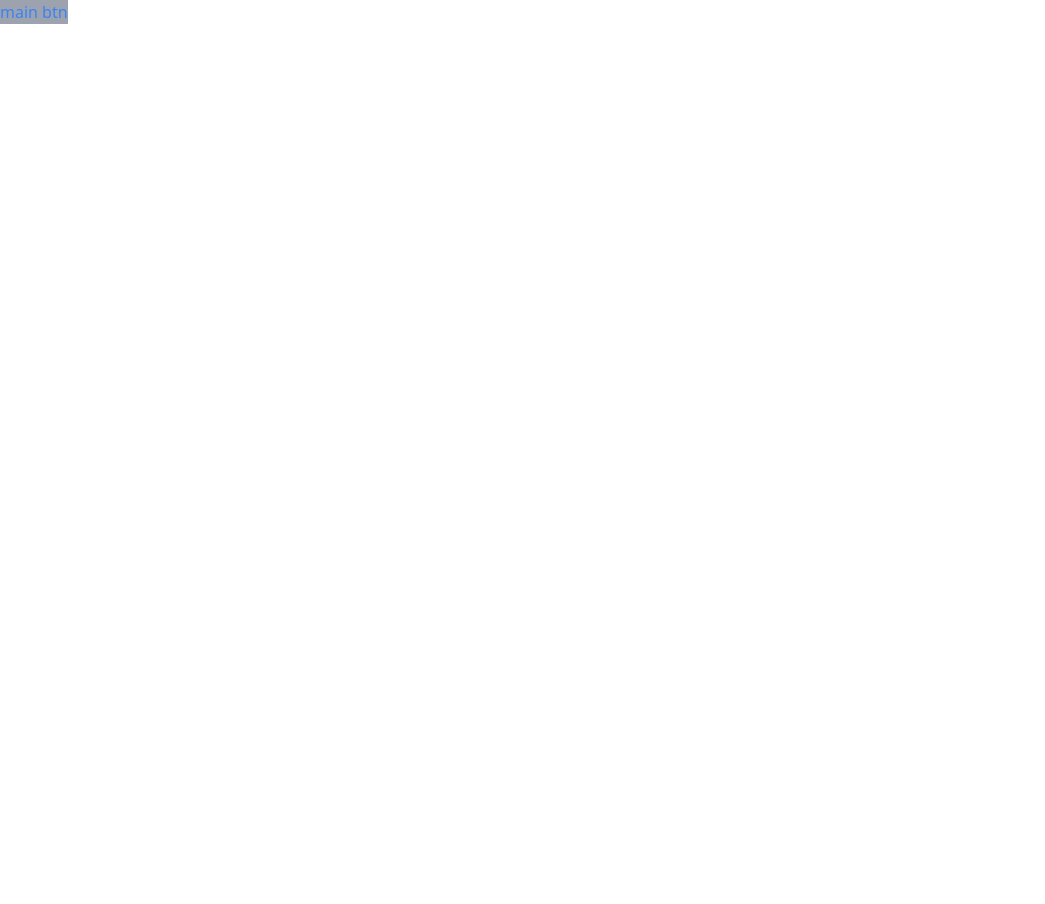
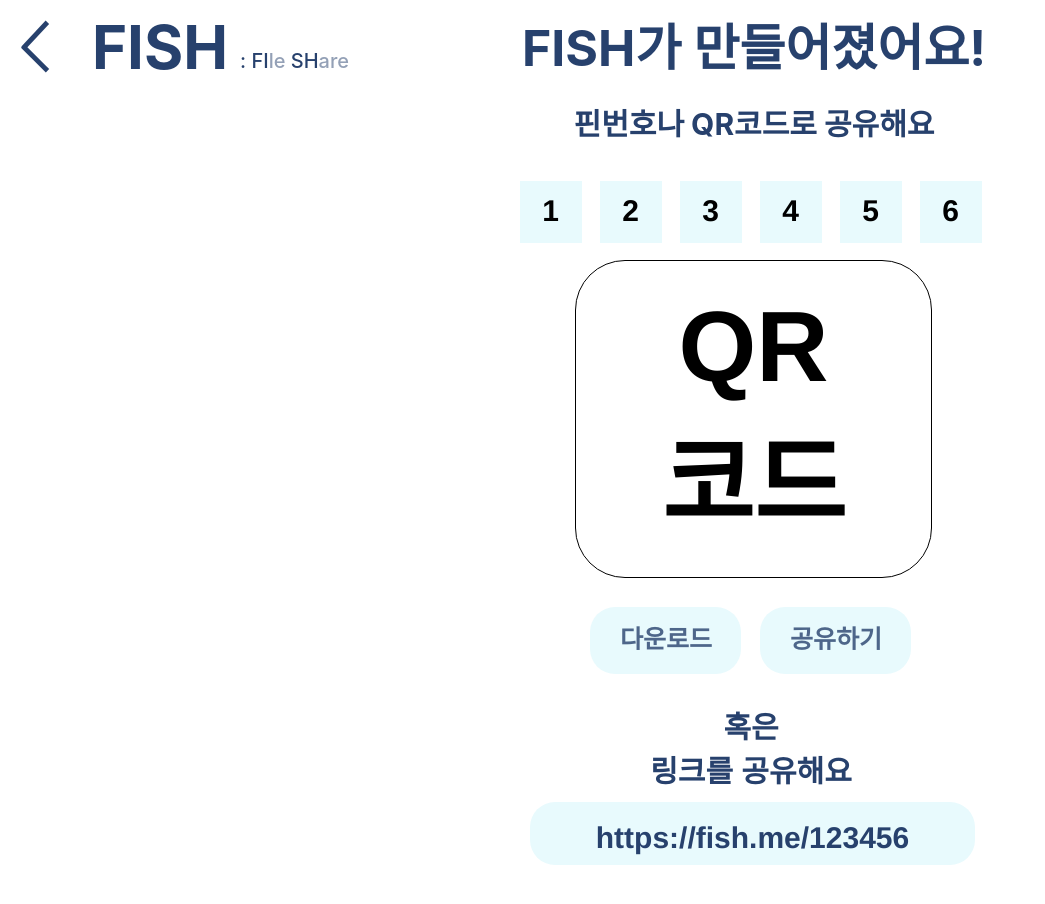
Before and after one commit to ye-one222/fish, a React (Create React App) app in the folder front-end/: page / in a window 1280 px wide. Shown: the top 904 px of the page, without its empty margins (0-1045 px from the left). Before the commit the page ends 800 px from the top, so only its background shows below. Built offline with nearby package versions, Linux system fonts and the light colour scheme; the HTML template or start-up script is replaced by a standard one.

Commit message:
C:/Program Files/Git/upload/{pin} 1차 ui 완성

```diff
--- a/front-end/src/App.js
+++ b/front-end/src/App.js
@@ -1,15 +1,16 @@
 import React from 'react';
 import { MainPage } from './app/main.tsx';
-import { UploadPage } from './app/upload.tsx';
+import { UploadPage } from './app/upload/upload.tsx';
 import { LoginPage } from './app/login.tsx';
 import { SignupPage } from './app/signup.tsx';
+import { AfterUploadPage } from './app/upload/[pin]/page.tsx';
 
 import './tailwind.css';
 
 function App() {
   return (
     <div className="App">
-        <MainPage/>
+        <AfterUploadPage/>
     </div>
   );
 }
--- /dev/null
+++ b/front-end/src/app/upload/[pin]/page.tsx
@@ -0,0 +1,132 @@
+import React from 'react'
+import { useParams } from 'react-router';
+
+// 핀번호를 파라미터로 받아와야 하는데 아직 라우터가 안 돼서.. 나중에 해야할듯
+
+interface PinNumberProps {
+    pin: string;
+}
+
+type AfterUploadPageParams = {
+    pin: string;
+}
+
+const PinNumber: React.FC<PinNumberProps> = ({pin}) => {
+    const firstPin = pin[0];
+    const secondPin = pin[1];
+    const thirdPin = pin[2];
+    const fourthPin = pin[3];
+    const fifthPin = pin[4];
+    const sixthPin = pin[5];
+
+    return (
+        <div>
+            <div className="left-[520px] bg-[#e8fafd] absolute w-[62px] h-[62px] top-[181px]" />
+            <div className="left-[529px] absolute w-[43px] h-[34px] top-[194px] [font-family:'Inter-Bold',Helvetica] font-bold text-black text-[30px] text-center tracking-[0] leading-[normal] whitespace-nowrap">
+                {firstPin}
+            </div>
+            <div className="left-[600px] bg-[#e8fafd] absolute w-[62px] h-[62px] top-[181px]" />
+            <div className="left-[609px] absolute w-[43px] h-[34px] top-[194px] [font-family:'Inter-Bold',Helvetica] font-bold text-black text-[30px] text-center tracking-[0] leading-[normal] whitespace-nowrap">
+                {secondPin}
+            </div>
+            <div className="left-[680px] bg-[#e8fafd] absolute w-[62px] h-[62px] top-[181px]" />
+            <div className="left-[689px] absolute w-[43px] h-[34px] top-[194px] [font-family:'Inter-Bold',Helvetica] font-bold text-black text-[30px] text-center tracking-[0] leading-[normal] whitespace-nowrap">
+                {thirdPin}
+            </div>
+            <div className="left-[760px] bg-[#e8fafd] absolute w-[62px] h-[62px] top-[181px]" />
+            <div className="left-[769px] absolute w-[43px] h-[34px] top-[194px] [font-family:'Inter-Bold',Helvetica] font-bold text-black text-[30px] text-center tracking-[0] leading-[normal] whitespace-nowrap">
+                {fourthPin}
+            </div>
+            <div className="left-[840px] bg-[#e8fafd] absolute w-[62px] h-[62px] top-[181px]" />
+            <div className="left-[849px] absolute w-[43px] h-[34px] top-[194px] [font-family:'Inter-Bold',Helvetica] font-bold text-black text-[30px] text-center tracking-[0] leading-[normal] whitespace-nowrap">
+                {fifthPin}
+            </div>
+            <div className="left-[920px] bg-[#e8fafd] absolute w-[62px] h-[62px] top-[181px]" />
+            <div className="left-[929px] absolute w-[43px] h-[34px] top-[194px] [font-family:'Inter-Bold',Helvetica] font-bold text-black text-[30px] text-center tracking-[0] leading-[normal] whitespace-nowrap">
+                {sixthPin}
+            </div>
+        </div>
+    )
+}
+
+export const AfterUploadPage:React.FC=()=>{
+    const { pin } = useParams<AfterUploadPageParams>()
+    const realPin = '123456'; //백이랑 연결할 때 수정해야 함
+
+    return (
+        <div className="bg-white flex flex-row justify-center w-full">
+            <div className="bg-white overflow-auto w-[1512px] h-[982px] relative">
+                {/* title */}
+                <div className="w-[514px] h-[80px] top-[8px] left-[497px] font-bold text-[50px] text-center absolute [font-family:'Inter',Helvetica] text-[#27416d] tracking-[0] leading-[normal]">
+                    FISH가 만들어졌어요!
+                </div>
+
+                <div className="w-[514px] h-[60px] top-[100px] left-[497px] font-bold text-[30px] text-center absolute [font-family:'Inter',Helvetica] text-[#27416d] tracking-[0] leading-[normal]">
+                    핀번호나 QR코드로 공유해요
+                </div>
+
+                {/* 핀번호 */}
+                <PinNumber pin={realPin} />
+
+                {/* QR코드 자리 */}
+                <div className="flex items-center justify-center absolute w-[357px] h-[318px] top-[260px] left-[575px] rounded-[50px] border border-7 border-black">
+                    <div className="flex items-center justify-center absolute w-[210px] h-[220px] [font-family:'Inter-Bold',Helvetica] font-bold text-black text-[100px] text-center tracking-[0] leading-[normal] whitespace-nowrap">
+                        QR
+                        <br />
+                        코드
+                    </div>
+                </div>
+
+                <button className="absolute w-[151px] h-[67px] top-[607px] left-[590px] bg-[#e8fafd] rounded-[25px]">
+                    <div className="w-[112px] h-[64px] top-[12px] left-[20px] text-[#27416dcc] text-[25px] absolute [font-family:'Inter-Bold',Helvetica] font-bold text-center tracking-[0] leading-[normal]">
+                        다운로드
+                    </div>
+                </button>
+                <button className="absolute w-[151px] h-[67px] top-[607px] left-[760px] bg-[#e8fafd] rounded-[25px]">
+                    <div className="w-[112px] h-[64px] top-[12px] left-[20px] text-[#27416dcc] text-[25px] absolute [font-family:'Inter-Bold',Helvetica] font-bold text-center tracking-[0] leading-[normal]">
+                        공유하기
+                    </div>
+                </button>
+
+                <div className="w-[286px] h-[57px] top-[703px] left-[608px] text-[#27416d] text-[30px] absolute [font-family:'Inter-Bold',Helvetica] font-bold text-center tracking-[0] leading-[normal]">
+                    혹은
+                    <br />
+                    링크를 공유해요
+                </div>
+
+                <div className="absolute w-[445px] h-[63px] top-[802px] left-[530px] bg-[#e8fafd] rounded-[25px]">
+                    <button className="absolute w-[445px] h-[62px] top-[5px] left-0 [font-family:'Inter-Bold',Helvetica] font-bold text-[#27416d] text-[30px] text-center tracking-[0] leading-[normal]">
+                        https://fish.me/123456
+                    </button>
+                </div>
+
+
+
+                {/* 좌측 상단 - 돌아가기 */}
+                <div className="absolute w-[604px] h-[124px] top-[-17px] left-[-142px]">
+                    <div className="absolute w-[29px] h-[50px] top-[40px] left-[163px]">
+                        <div className="h-[50px]">
+                            <div className="w-[29px] h-[50px]">
+                                <div className="h-[50px]">
+                                <div className="relative w-[29px] h-[53px] top-[-3px]">
+                                    <img className="h-[30px] top-0 absolute w-[29px] left-0" alt="Line" src="/img/line-1.svg" />
+                                    <img className="h-[29px] top-[24px] absolute w-[29px] left-0" alt="Line" src="/img/line-2.svg" />
+                                </div>
+                                </div>
+                            </div>
+                        </div>
+                    </div>
+                    <div className="w-[604px] h-[124px] top-7 left-0 font-bold text-[60px] text-center absolute [font-family:'Inter',Helvetica] text-[#27416d] tracking-[0] leading-[normal]">
+                        FISH
+                    </div>
+                    <p className="absolute w-[136px] h-[67px] top-[66px] left-[382px] [font-family:'Inter',Helvetica] font-medium text-transparent text-[20px] tracking-[0] leading-[normal]">
+                        <span className="text-[#27416d]">: FI</span>
+                        <span className="text-[#27416d80]">le</span>
+                        <span className="text-[#27416d]"> SH</span>
+                        <span className="text-[#27416d80]">are</span>
+                    </p>
+                </div>
+            </div>
+        </div>
+    )
+}
--- a/front-end/src/app/upload.tsx
+++ b/front-end/src/app/upload/upload.tsx
@@ -1,5 +1,5 @@
 import React from 'react'
-import '../tailwind.css';
+import '../../tailwind.css';
 
 export const UploadPage:React.FC=()=>{
     return (
@@ -65,7 +65,7 @@ export const UploadPage:React.FC=()=>{
                     암호 설정
                 </div>
                 <div className="w-[601px] h-[60px] top-[69px] left-0 bg-[#e8fafd] absolute rounded-[50px]" />
-                <div className="w-[602px] h-[40px] top-[79px] left-[34px] [-webkit-text-stroke:1px_transparent] font-medium text-[#0000005e] text-[30px] absolute [font-family:'Inter',Helvetica] tracking-[0] leading-[normal]">
+                <div className="w-[602px] h-[40px] top-[79px] left-[34px] font-medium text-[#0000005e] text-[30px] absolute [font-family:'Inter',Helvetica] tracking-[0] leading-[normal]">
                     ●●●●●
                 </div>
             </div>
--- a/front-end/src/router/index.tsx
+++ b/front-end/src/router/index.tsx
@@ -1,7 +1,7 @@
 import { createBrowserRouter, RouterProvider } from 'react-router-dom'
 import React from "react";
 import { MainPage } from "../app/main"
-import { UploadPage } from "../app/upload"
+import { UploadPage } from "../app/upload/upload"
 //import { RouterProvider } from "react-router-dom";
 
 export type DiaryRouterPath = '/' | `/detail/${string}` | '/upload' | `/emotions/${string}`
```
